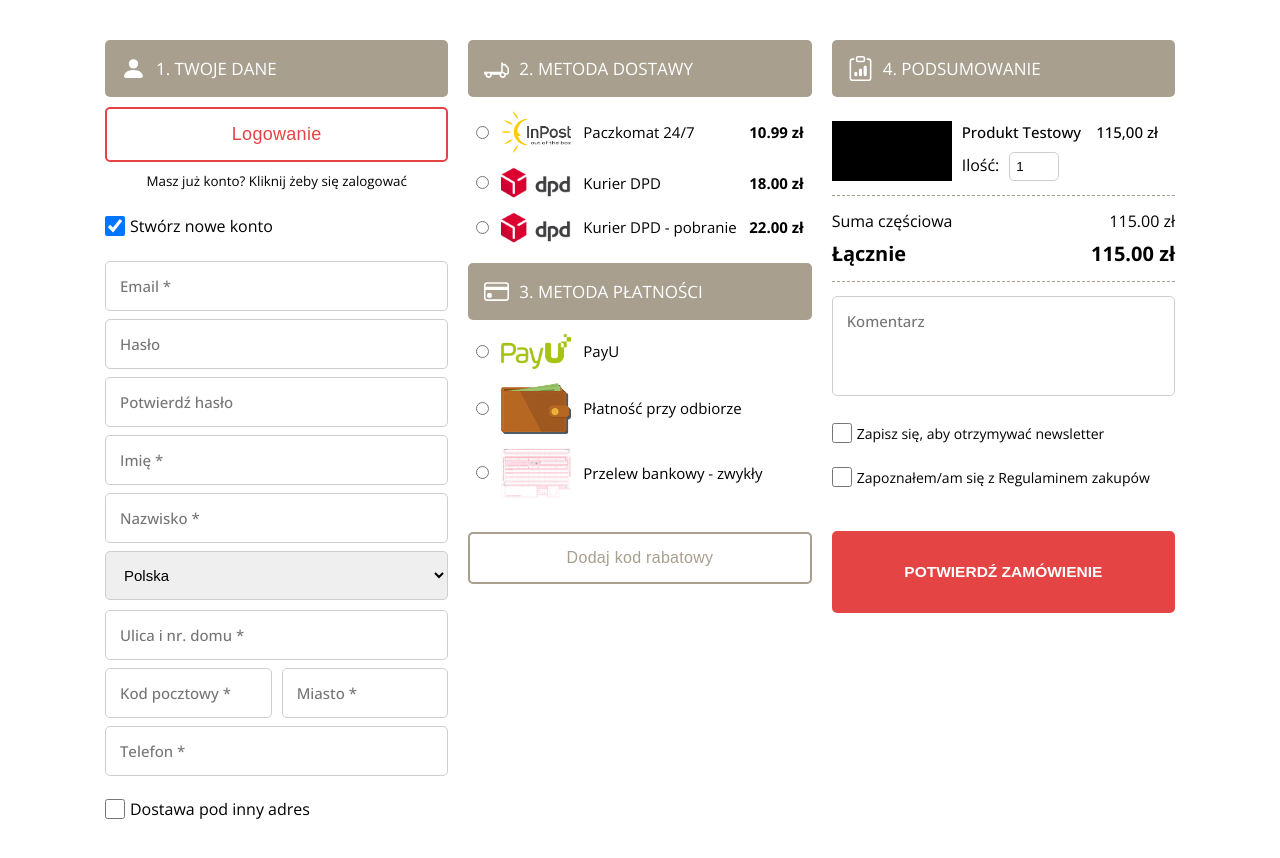
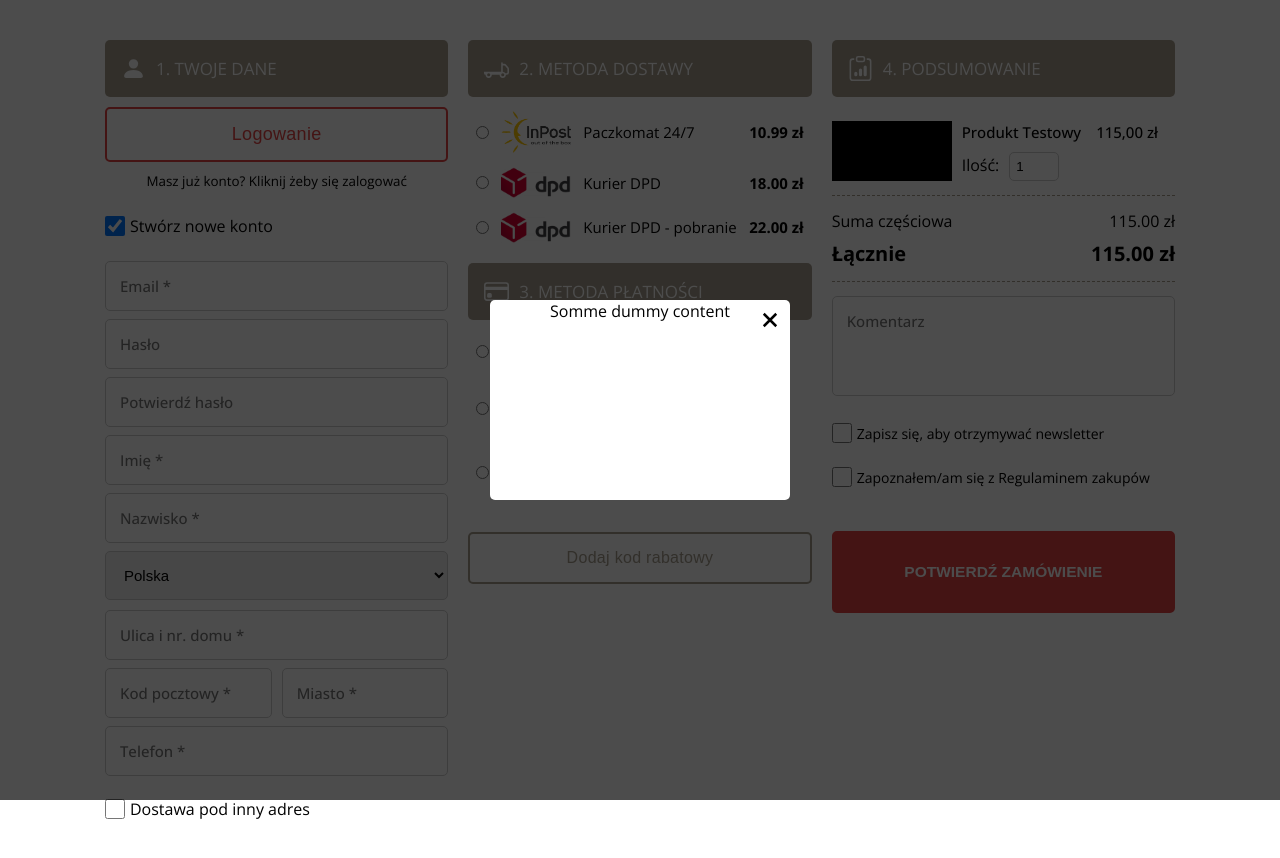
Before and after one commit to webseb00/Shop-Order-Form, a React (Create React App) app: page / in a window 1280 px wide. Both pictures are taken after a click on the button "Logowanie". Shown: the top 858 px of the page. Built offline with nearby package versions, Linux system fonts and the light colour scheme.

Commit message:
Create modal window component

```diff
--- a/src/components/ClientData/ClientData.js
+++ b/src/components/ClientData/ClientData.js
@@ -7,11 +7,27 @@ import { Button } from '../Button/Button';
 import { Wrapper, InfoPart, FormPart, InfoText, InputGroup } from './Styles.js';
 // import form elements
 import { CheckboxItem, InputField, SelectInput, InputTransition } from '../InputElements/InputElements';
+import { Modal } from '../Modal/Modal';
 
 function ClientData({ form, register, errors }) {
   // show extra fields if user checks new account checkbox
   const [checked, setChecked] = useState(true);
   const handleChecked = () => setChecked(!checked);
+  // handle login modal
+  const [modal, toggleModal] = useState(false);
+  const openModal = () => toggleModal(true);
+  const closeModal = () => toggleModal(false);
+
+  const modalWindow = () => {
+    return (
+      <Modal
+        show={modal}
+        handleClose={closeModal}
+      >
+        {"Somme dummy content"}
+      </Modal>
+    )
+  }
 
   const countries = ['Polska', 'Francja', 'Niemcy', 'Anglia'];
 
@@ -25,7 +41,11 @@ function ClientData({ form, register, errors }) {
         <Button
           title="Logowanie"
           mode="primary-outlined"
-          />
+          handler={openModal}
+        />
+        {/* Modal login */}
+        {modalWindow()}
+        {/* --- Modal login --- */}
         <InfoText>Masz już konto? Kliknij żeby się zalogować</InfoText>
         <CheckboxItem
           name="new_account"
--- /dev/null
+++ b/src/components/Modal/Modal.js
@@ -0,0 +1,18 @@
+import { Container, DarkOverlay, ModalBox, Content, CloseModal } from './Styles';
+import { GrFormClose } from "react-icons/gr";
+
+export const Modal = ({ show, handleClose, children }) => {
+  return (
+    <Container show={show} className={show ? 'modal-visible' : 'modal-invisible'}>
+      <DarkOverlay />
+      <ModalBox>
+        <CloseModal type="button" onClick={handleClose}>
+          <GrFormClose />
+        </CloseModal>
+        <Content>
+          {children}
+        </Content>
+      </ModalBox>
+    </Container>
+  )
+}
--- /dev/null
+++ b/src/components/Modal/Styles.js
@@ -0,0 +1,58 @@
+import styled from 'styled-components';
+
+export const Container = styled.div`
+	position: fixed;
+	top: 0;
+	left: 0;
+	width: 100%;
+	height: 100%;
+	z-index: 999;
+	transition: opacity .4s linear;
+
+	&.modal-visible {
+		opacity: 1;
+		pointer-events: initial;
+	}
+
+	&.modal-invisible {
+		opacity: 0;
+		pointer-events: none;
+	}
+`;
+
+export const DarkOverlay = styled.div`
+	position: absolute;
+	top: 0;
+	left: 0;
+	width: 100%;
+	height: 100%;
+	background: rgba(0,0,0,.7);
+`;
+
+export const ModalBox = styled.div`
+	position: absolute;
+	top: 50%;
+	left: 50%;
+	transform:  translate(-50%, -50%);
+	border-radius: 5px;
+	width: 300px;
+	height: 200px;
+	background: white;
+`;
+
+export const Content = styled.div``;
+
+export const CloseModal = styled.button`
+	position: absolute;
+	top: 5px;
+	right: 5px;
+	cursor: pointer;
+	border: none;
+	outline: none;
+	background: none;
+
+	svg {
+		display: block;
+		font-size: 3rem;
+	}
+`;
```
